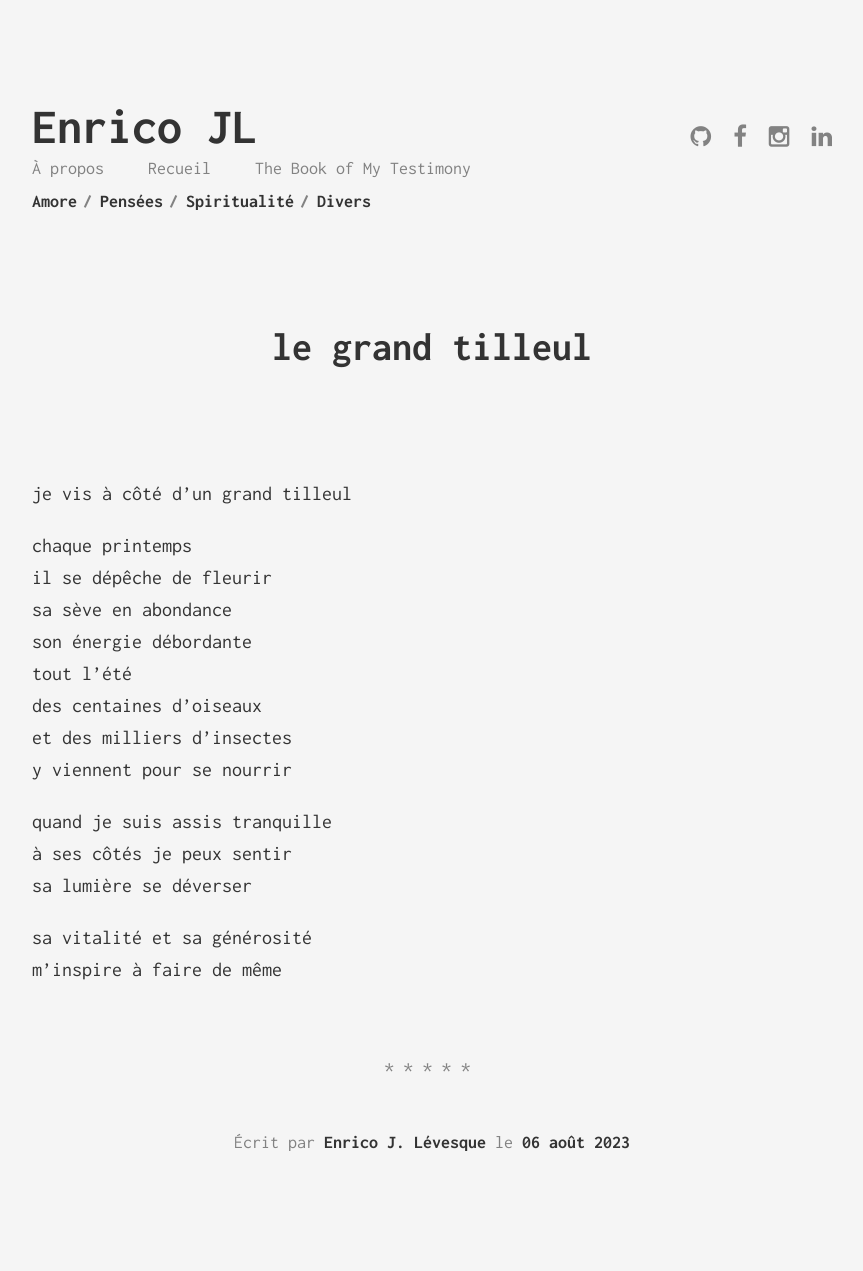
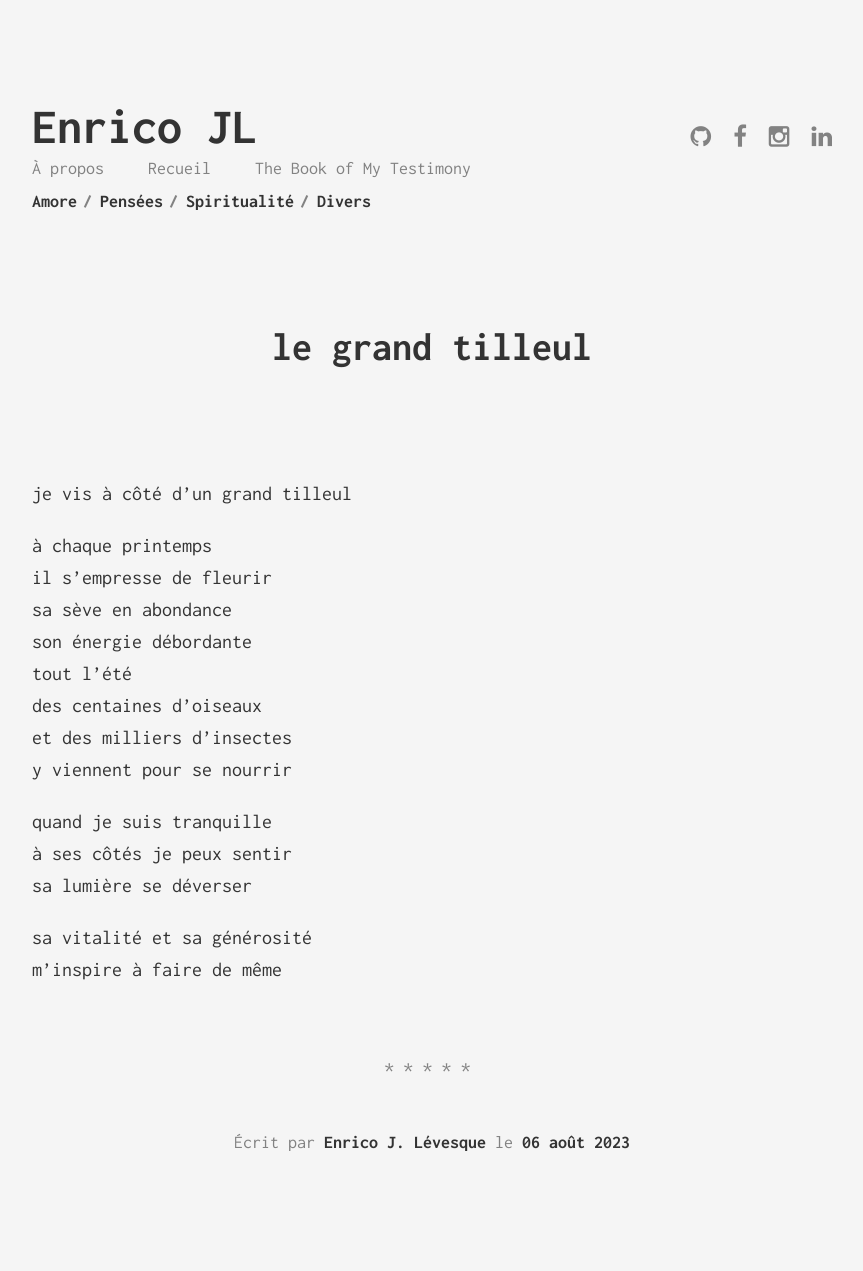
Before and after one commit to enricoJL/enricojl.github.io, a Jekyll site: the page built from _posts/2023-08-06-le-grand-tilleul.md, in a window 1280 px wide. Shown: the whole page, without its empty margins (208-1071 px from the left). Built offline with Jekyll 4.4.1, drawn with Linux system fonts in a browser that asks for light colours.

Commit message:
retour en arrière

```diff
--- a/_posts/2023-08-06-le-grand-tilleul.md
+++ b/_posts/2023-08-06-le-grand-tilleul.md
@@ -8,8 +8,8 @@ published: true
 
 je vis à côté d'un grand tilleul
 
-chaque printemps
-il se dépêche de fleurir
+à chaque printemps
+il s'empresse de fleurir
 sa sève en abondance
 son énergie débordante
 tout l'été
@@ -17,7 +17,7 @@ des centaines d'oiseaux
 et des milliers d'insectes
 y viennent pour se nourrir
 
-quand je suis assis tranquille
+quand je suis tranquille
 à ses côtés je peux sentir
 sa lumière se déverser
 
```
